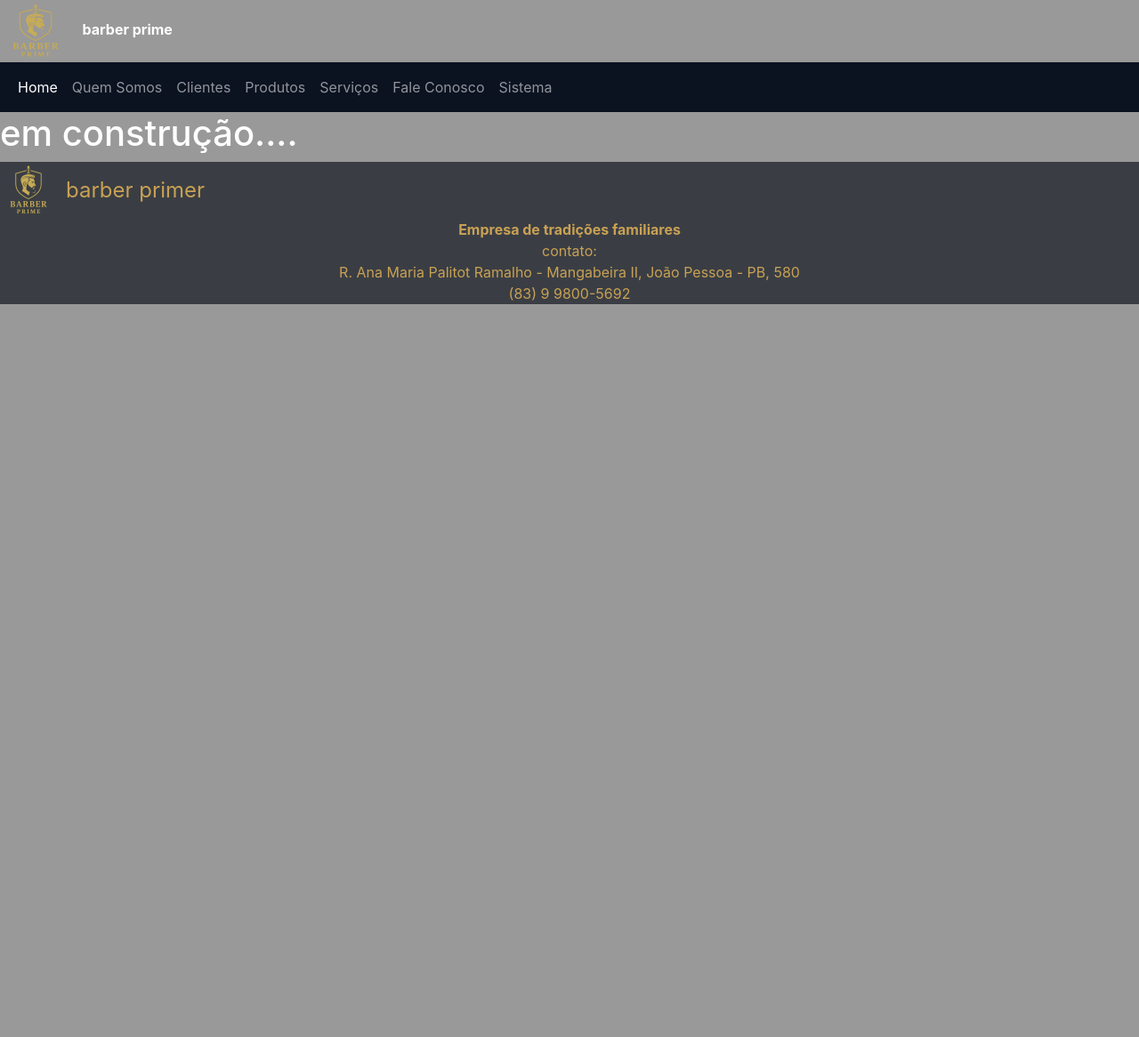
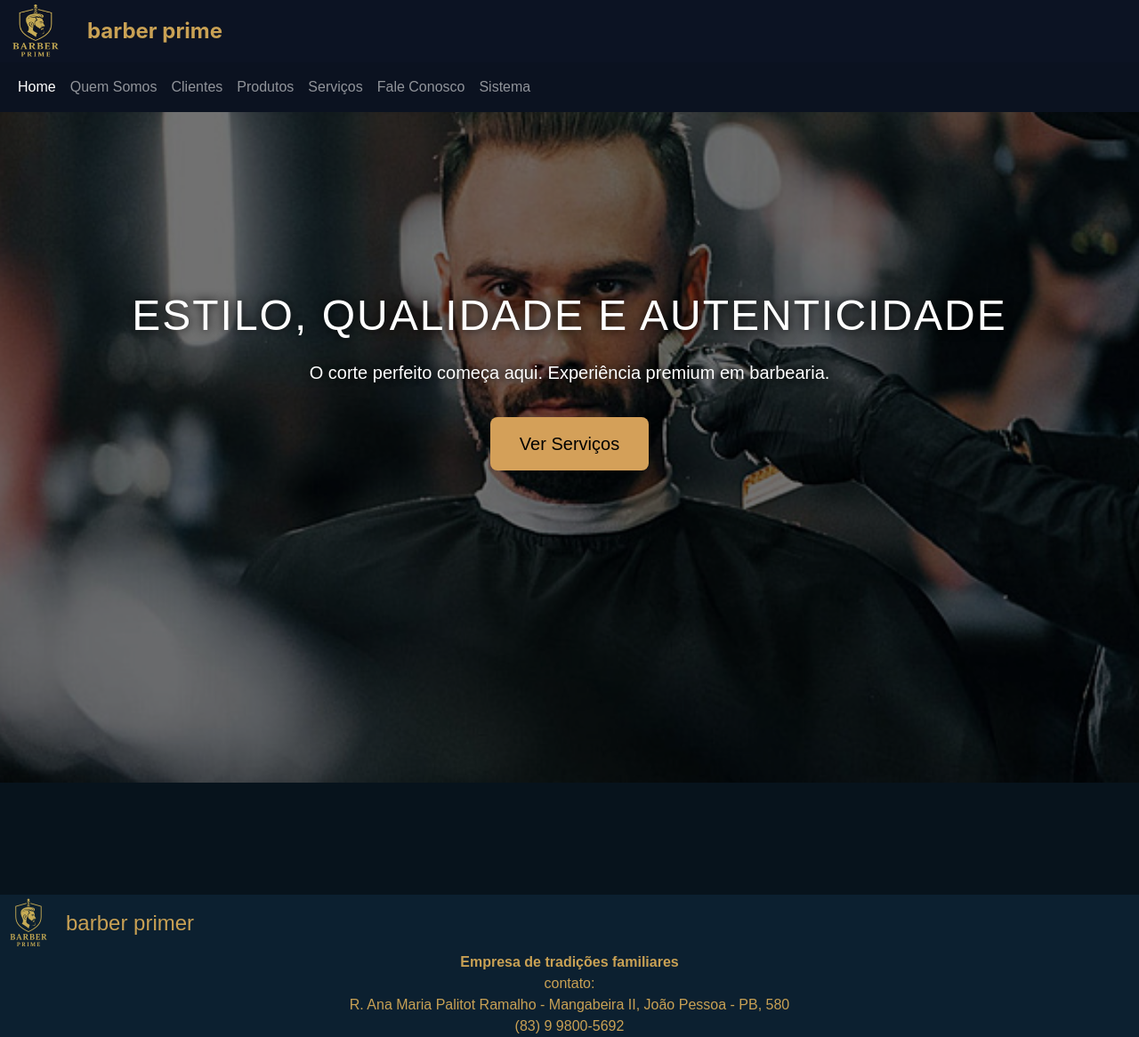
Before and after one commit to porfiriolima-hub/trabalho_Final_Progracao_Web, a PHP site: page / in a window 1280 px wide. Shown: the whole page at 89% size. Before the commit the page ends 342 px from the top, so only its background shows below. Run offline with PHP 8.4, Linux system fonts and the light colour scheme.

Commit message:
finalização
finalização e ajustes

```diff
--- a/meusite/conteudo.css
+++ b/meusite/conteudo.css
@@ -1,3 +1,57 @@
-.div-corpo{
-background-color: black;
+
+* {
+    margin: 0;
+    padding: 0;
+    box-sizing: border-box;
+    font-family: Arial, Helvetica, sans-serif;
 }
+
+/*fundo */
+body {
+    background-image: url("imagens/fundo.jpg.jpg"); /* Substituir pela imagem real */
+    background-size: cover;
+    background-position: center -35%;
+    background-repeat: no-repeat;
+    height: 110vh;
+}
+
+/* Camada escura */
+.overlay {
+    background: rgba(0, 0, 0, 0.55);
+    height: 100%;
+    width: 100%;
+    padding: 20px;
+}
+.hero {
+    text-align: center;
+    color: white;
+    margin-top: 180px;
+}
+
+.hero h2 {
+    font-size: 48px;
+    letter-spacing: 2px;
+    margin-bottom: 20px;
+    text-shadow: 0 0 12px #000;
+}
+
+.hero p {
+    font-size: 20px;
+    margin-bottom: 35px;
+    text-shadow: 0 0 8px #000;
+}
+
+/*BOTÃO */
+.btn {
+    text-decoration: none;
+    background: #d4a059;
+    color: #000;
+    padding: 14px 32px;
+    font-size: 20px;
+    border-radius: 8px;
+    transition: 0.3s;
+}
+
+.btn:hover {
+    background: #b88443;
+}
--- a/meusite/conteudo.php
+++ b/meusite/conteudo.php
@@ -1,10 +1,19 @@
-<!-- Produtos em destaque -->
- <head>
-    <title>Minha Página</title>
-    <link rel="stylesheet" type="text/css" href="topo.css">
+<!DOCTYPE html>
+<html lang="pt-br">
+<head>
+    <meta charset="UTF-8">
+    <meta name="viewport" content="width=device-width, initial-scale=1.0">
+    <title>Barber Prime - Home</title>
+    <link rel="stylesheet" href="conteudo.css">
 </head>
 <body>
-  <div class="div-corpo">
-  <h1>em construção....</h1>
-</div>
-  <body>
+ <div class="overlay">
+      <section class="hero">
+            <h2>ESTILO, QUALIDADE E AUTENTICIDADE</h2>
+            <p>O corte perfeito começa aqui. Experiência premium em barbearia.</p>
+            <a href="?pg=servicos" class="btn">Ver Serviços</a>
+        </section>
+    </div>
+
+</body>
+</html>
--- a/meusite/quemsomos.php
+++ b/meusite/quemsomos.php
@@ -13,7 +13,7 @@
   <h2>Quem Somos</h2>
 
   <p>
-    A <strong>Barber Prime</strong> nasceu em <mark>2011</mark>, fundada por <strong>dois irmãos</strong> que transformaram sua paixão por estilo, cuidado masculino e atendimento impecável em um propósito de vida.
+    A <strong>Barber Prime</strong> nasceu em 2011, fundada por <strong>dois irmãos</strong> que transformaram sua paixão por estilo, cuidado masculino e atendimento impecável em um propósito de vida.
   </p>
 
   <p>
--- a/meusite/rodape.css
+++ /dev/null
@@ -1,19 +0,0 @@
-footer{
-     color:#C9A154;
-    background-color: #3a3e44;
-}
-
-.div-frase{
-text-align: center;
-}
-.logo-titulo{
-  color: #C9A154;
-  display: flex;
-  align-items: center;
-  gap: 10px;
-  font-size: 1.5em;
- }
-.barber-prime {
-  font-weight: bold;
-  font-family: "Inter", sans-serif;
-}
--- a/meusite/rodape.php
+++ b/meusite/rodape.php
@@ -1,9 +1,8 @@
-<footer class="">
   <head>
     <title>Minha Página</title>
-    <link rel="stylesheet" type="text/css" href="rodape.css">
+    <link rel="stylesheet" type="text/css" href="">
 </head>
-  <div class="body">
+<footer>
     <div class="logo-titulo">
       <img src="imagens\ChatGPT Image 17 de nov. de 2025, 19_47_56.png" alt="Logo Nextron" width="64" height="64" class="">
       <span classe="barber-prime">barber primer</span>
@@ -17,7 +16,26 @@
        </div>
   </div>
 </footer>
+</html>
+<style>
+  footer{
+color:#C9A154;
+background-color: #0C2030;
+}
 
+.div-frase{
+text-align: center;
+}
+.logo-titulo{
+  color: #C9A154;
+  display: flex;
+  align-items: center;
+  gap: 10px;
+  font-size: 1.5em;
+ }
+.barber-prime {
+  font-weight: bold;
+  font-family: "Inter", sans-serif;
+}
 
-</body>
-</html>
+</style>
--- a/meusite/topo.php
+++ b/meusite/topo.php
@@ -9,7 +9,7 @@
   <style>
    body {
     color:white;
-      background-color: #999999;
+      background-color: #0F2A3F;
       font-family: "Inter", sans-serif;
     }
     .navbar {
--- a/meusite/tp.css
+++ b/meusite/tp.css
@@ -1,5 +1,5 @@
 .topo{
- background-color: #0b1220;;
+ background-color: #0c1323;
 }
  .div-titulo {
   color: #C9A154;
--- a/meusite/tp.php
+++ b/meusite/tp.php
@@ -1,4 +1,4 @@
-<link rel="stylesheet" type="text/css" href="topo.css">
+<link rel="stylesheet" type="text/css" href="tp.css">
 <div class="topo">
    <div class="div-titulo">
       <img src="imagens\ChatGPT Image 17 de nov. de 2025, 19_47_56.png" alt="Logo barber prime" width="80" height="70" class="me-2">
```
Also changed, not shown: meusite/imagens/fundo.jpg.jpg (added).
